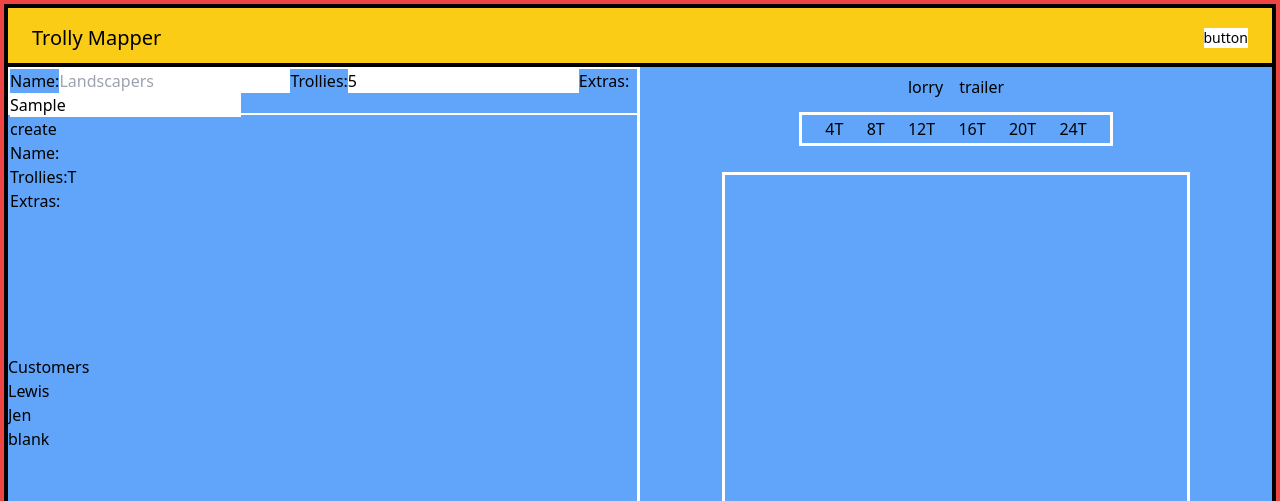
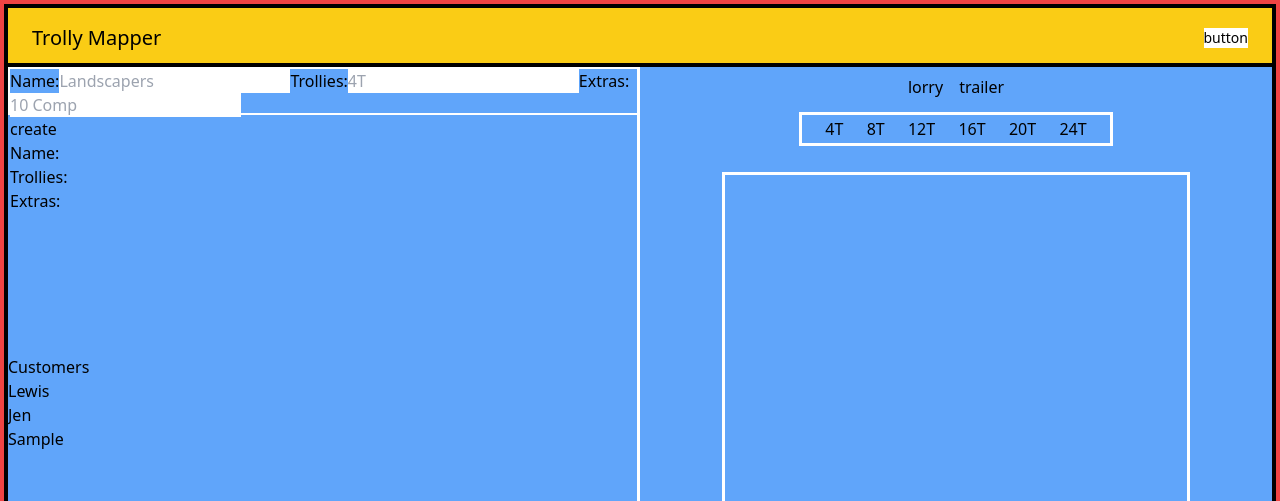
Before and after one commit to LGRV-alt/trolley-mapper, a React (Vite) app: page / in a window 1280 px wide. Both pictures are taken after typing "Sample", "5", "Sample" into the empty fields and a click on the button "create". Shown: the top 501 px of the page. Built offline with nearby package versions, Linux system fonts and the light colour scheme.

Commit message:
linking create customer to the page

```diff
--- a/src/components/CustomerSection.jsx
+++ b/src/components/CustomerSection.jsx
@@ -1,13 +1,24 @@
+import { useState } from "react";
 import NewCustomerButton from "./NewCustomerButton";
 
 function CustomerSection({ customerName, onClick }) {
+  const [customerList, setCustomerList] = useState([]);
+  console.log("customerList:", customerList);
   return (
     <div>
-      <NewCustomerButton />
+      <NewCustomerButton
+        setCustomerList={setCustomerList}
+        customerList={customerList}
+      />
       <h3>Customers</h3>
       <h3 onClick={() => onClick("lewis")}>Lewis</h3>
       <h3 onClick={() => onClick("Jen")}>Jen</h3>
-      <h3>{customerName}</h3>
+      <h3>{customerList.name}</h3>
+      {customerList.map((item, index) => (
+        <h3 key={index} onClick={() => onClick([item.name])}>
+          {item.name}
+        </h3>
+      ))}
     </div>
   );
 }
--- a/src/components/NewCustomerButton.jsx
+++ b/src/components/NewCustomerButton.jsx
@@ -1,16 +1,16 @@
 import { useState } from "react";
 
-function NewCustomerButton() {
+function NewCustomerButton({ setCustomerList, customerList }) {
   const [customer, setCustomer] = useState({});
   const [form, setForm] = useState({});
 
   function handleCreate() {
+    setCustomerList([...customerList, form]);
     setCustomer({});
-    setForm({ name: "" });
+    setForm({ name: "", trollies: "", extras: "" });
   }
 
   function handleFormInputs(event, key) {
-    console.log(customer);
     setCustomer({ ...customer, [key]: event.target.value });
     console.log(customer);
     setForm({ ...form, [key]: event.target.value });
@@ -51,7 +51,7 @@ function NewCustomerButton() {
       </form>
       <button onClick={() => handleCreate()}>create</button>
       <p>Name:{customer.name}</p>
-      <p>Trollies:{customer.trollies}T</p>
+      <p>Trollies:{customer.trollies}</p>
       <p>Extras: {customer.extras}</p>
     </div>
   );
```
